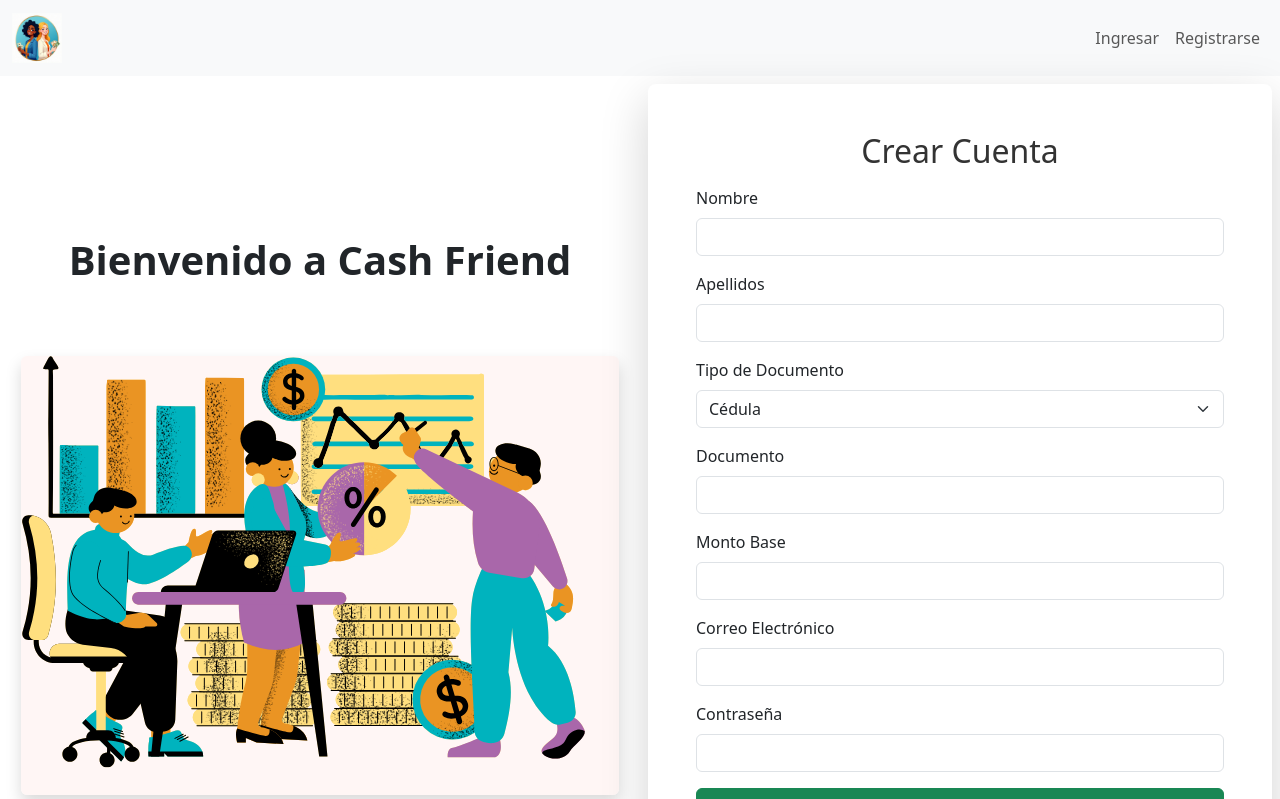
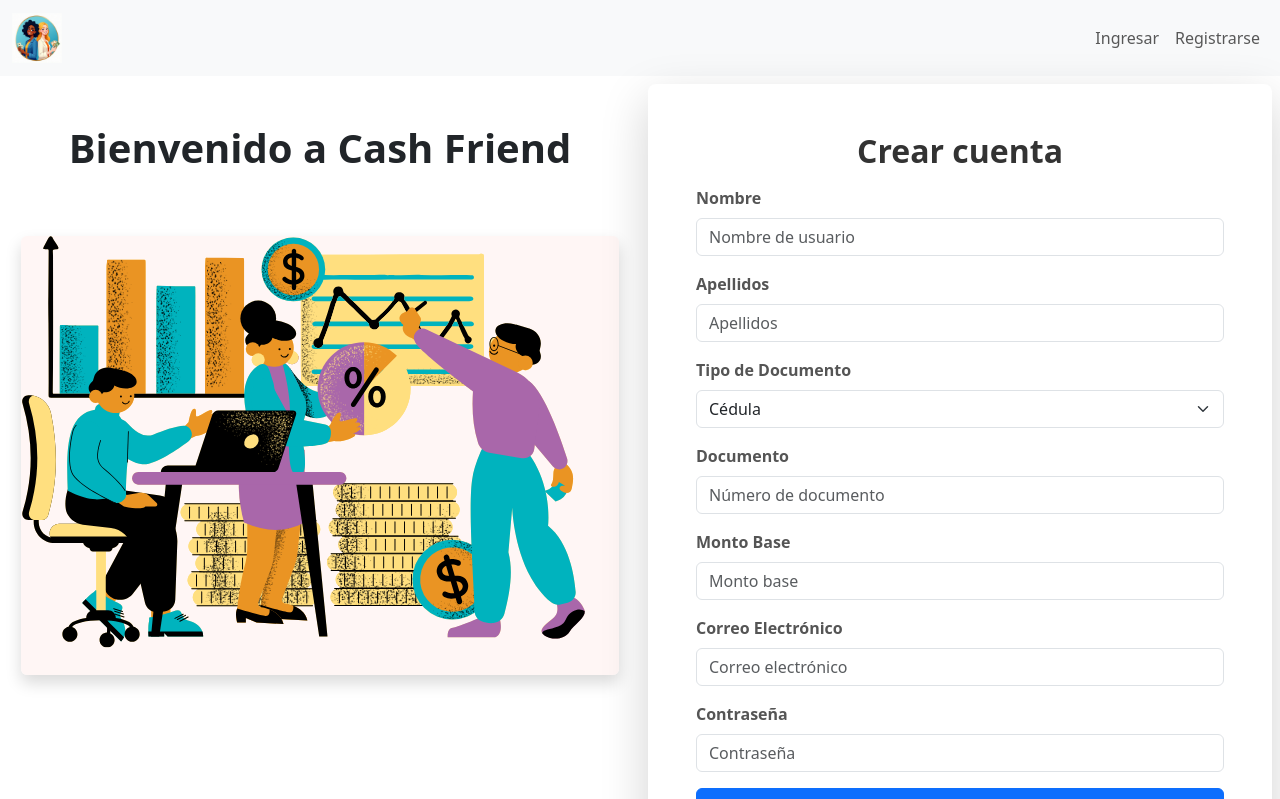
Before and after one commit to SuraYulieth/Money-Manager, a React (Vite) app in the folder MoneyManager/: page /registro in a window 1280 px wide. Shown: the top 799 px of the page. Built offline with nearby package versions, Linux system fonts and the light colour scheme; no server answers.

Commit message:
Otras cositas

```diff
--- a/MoneyManager/src/components/ui/NavigationBar.jsx
+++ b/MoneyManager/src/components/ui/NavigationBar.jsx
@@ -35,7 +35,7 @@
 }
 
   return (
-    <nav className="navbar navbar-expand-sm bg-body-tertiary" style={{ backgroundColor: '#c7d2fe' }}>
+    <nav className="navbar navbar-expand-sm bg-body-tertiary" style={{ backgroundColor: '#007bff' }}>
     <div className="container-fluid">
 
       <a className="navbar-brand" href="/inicio">
--- a/MoneyManager/src/pages/Login.jsx
+++ b/MoneyManager/src/pages/Login.jsx
@@ -103,7 +103,7 @@
                     }}
                     type="submit"
                   >
-                    Iniciar Sesión
+                    Iniciar sesión
                   </button>
                 </form>
           <div className="text-center mt-3">
--- a/MoneyManager/src/pages/Registro.jsx
+++ b/MoneyManager/src/pages/Registro.jsx
@@ -48,7 +48,7 @@
       });
 
       alert("Usuario registrado correctamente");
-      navigate("/login");
+      navigate("/home");
     } catch (error) {
       if (error.code === "auth/email-already-in-use") {
         setErrorRegistro("Este correo ya está registrado.");
@@ -62,9 +62,9 @@
     <>
       <Navbar />
       <div className="container-fluid">
-        <div className="row align-items-center">
+        <div className="row">
           <div className="col-lg-6 mb-0 mb-lg-0 text-center">
-           <div className="text-center mb-5 p-3"><div className="col">
+           <div className="text-center mb-2 p-5"><div className="col">
               <h1 style={{ fontWeight: 'bold' }}>Bienvenido a Cash Friend</h1></div></div>
             <div>
             <img
@@ -83,23 +83,24 @@
           <div className="col-lg-6 p-2">
             <div className="card shadow-lg border-0" style={{ borderRadius: '0.5rem', boxShadow: '0 4px 8px rgba(0, 0, 0, 0.1)' }}>
               <div className="card-body p-5">
-                <h3 className="text-center mb-3" style={{ fontSize: "2rem", color: "#333" }}>
-                  Crear Cuenta
+                <h3 className="text-center mb-3" style={{ fontSize: "2rem", color: "#333", fontWeight: 'bold'}}>
+                  Crear cuenta
                 </h3>
 
                 <form onSubmit={handleRegistro}>
                   <div className="mb-3">
-                    <label htmlFor="nombre" className="form-label">Nombre</label>
-                    <input type="text" className="form-control" id="nombre" value={nombre} onChange={(e) => setNombre(e.target.value)} required />
+                    <label htmlFor="nombre" className="form-label"  style={{ fontWeight: "bold", color: "#555" }}>Nombre</label>
+                    <input type="text" placeholder="Nombre de usuario" className="form-control"
+                    id="nombre" value={nombre} onChange={(e) => setNombre(e.target.value)} required/>
                   </div>
 
                   <div className="mb-3">
-                    <label htmlFor="apellidos" className="form-label">Apellidos</label>
-                    <input type="text" className="form-control" id="apellidos" value={apellidos} onChange={(e) => setApellidos(e.target.value)} required />
+                    <label htmlFor="apellidos" className="form-label"  style={{ fontWeight: "bold", color: "#555" }}>Apellidos</label >
+                    <input type="text" placeholder="Apellidos" className="form-control" id="apellidos" value={apellidos} onChange={(e) => setApellidos(e.target.value)} required />
                   </div>
 
                   <div className="mb-3">
-                    <label htmlFor="tipoDocumento" className="form-label">Tipo de Documento</label>
+                    <label htmlFor="tipoDocumento" className="form-label"  style={{ fontWeight: "bold", color: "#555" }}>Tipo de Documento</label>
                     <select className="form-select" id="tipoDocumento" value={tipoDocumento} onChange={(e) => setTipoDocumento(e.target.value)} required>
                       <option value="Cedula">Cédula</option>
                       <option value="Tarjeta de Identidad">Tarjeta de Identidad</option>
@@ -108,23 +109,23 @@
                   </div>
 
                   <div className="mb-3">
-                    <label htmlFor="documento" className="form-label">Documento</label>
-                    <input type="text" className="form-control" id="documento" value={documento} onChange={(e) => setDocumento(e.target.value)} required />
+                    <label htmlFor="documento" className="form-label"  style={{ fontWeight: "bold", color: "#555" }}>Documento</label>
+                    <input type="text" placeholder="Número de documento" className="form-control" id="documento" value={documento} onChange={(e) => setDocumento(e.target.value)} required />
                   </div>
 
                   <div className="mb-3">
-                    <label htmlFor="montoBase" className="form-label">Monto Base</label>
-                    <input type="number" className="form-control" id="montoBase" value={montoBase} onChange={(e) => setMontoBase(e.target.value)} />
+                    <label htmlFor="montoBase" className="form-label"  style={{ fontWeight: "bold", color: "#555" }}>Monto Base</label>
+                    <input type="number" placeholder="Monto base" className="form-control" id="montoBase" value={montoBase} onChange={(e) => setMontoBase(e.target.value)} />
                   </div>
 
                   <div className="mb-3">
-                    <label htmlFor="email" className="form-label">Correo Electrónico</label>
-                    <input type="email" className="form-control" id="email" value={email} onChange={(e) => setEmail(e.target.value)} required />
+                    <label htmlFor="email" className="form-label"  style={{ fontWeight: "bold", color: "#555" }}>Correo Electrónico</label>
+                    <input type="email" placeholder="Correo electrónico" className="form-control" id="email" value={email} onChange={(e) => setEmail(e.target.value)} required />
                   </div>
 
                   <div className="mb-3">
-                    <label htmlFor="password" className="form-label">Contraseña</label>
-                    <input type="password" className="form-control" id="password" value={password} onChange={(e) => setPassword(e.target.value)} required />
+                    <label htmlFor="password" className="form-label"  style={{ fontWeight: "bold", color: "#555" }}>Contraseña</label>
+                    <input type="password" placeholder="Contraseña" className="form-control" id="password" value={password} onChange={(e) => setPassword(e.target.value)} required />
                   </div>
 
                   {errorRegistro && (
@@ -133,7 +134,7 @@
                     </div>
                   )}
 
-                  <button type="submit" className="btn btn-success w-100">
+                  <button type="submit" className="btn btn-primary w-100" >
                     Registrarse
                   </button>
                 </form>
```
